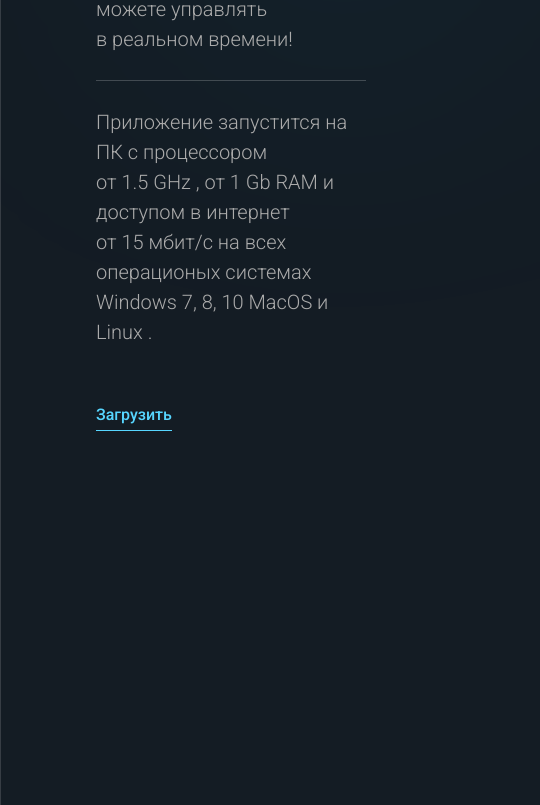
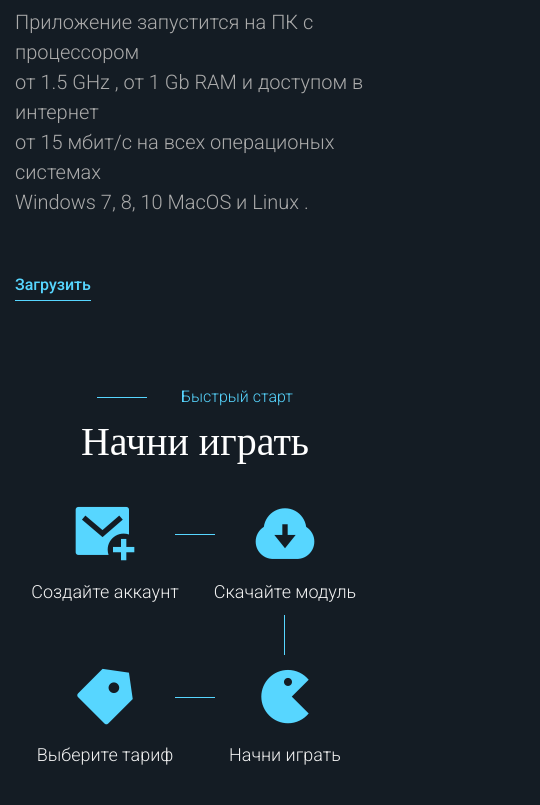
Before and after one commit to Nazar-Ant/War-Play-Cloud, a website built with webpack: page src/index.html in a window 390 px wide. Shown: the part 1195-2000 px from the top of the page, 540 px wide, since content can reach past the window. Built offline with nearby package versions, Linux system fonts and the light colour scheme; a web font is replaced by a local one.

Commit message:
Created get started page

```diff
--- a/src/index.html
+++ b/src/index.html
@@ -119,6 +119,13 @@
       <button class="header__collapse"></button>
     </header>
 
+    <!-- <div
+      data-title
+      data-title-pretext="Облачный гейминг"
+      data-title-text="Как это работает"
+      data-title-start="start"
+    ></div> -->
+
     <main>
       <sectiion class="promo">
         <h2 class="promo__pretitle">Сервис облачного гейминга</h2>
@@ -179,6 +186,40 @@
           </div>
         </div>
       </section>
+
+      <section class="get-started">
+        <div class="container">
+          <div
+            data-title
+            data-title-pretext="Быстрый старт"
+            data-title-text="Начни играть"
+          ></div>
+
+          <div class="get-started__wrapper">
+            <div class="get-started__step">
+              <i class="ri-mail-add-fill ri-4x"></i>
+              <p>Cоздайте аккаунт</p>
+            </div>
+
+            <div class="get-started__step">
+              <i class="ri-download-cloud-fill ri-4x"></i>
+              <p>Cкачайте модуль</p>
+            </div>
+
+            <div class="get-started__step">
+              <i class="ri-price-tag-3-fill ri-4x"></i>
+              <p>Выберите тариф</p>
+            </div>
+
+            <div class="get-started__step">
+              <i class="ri-game-fill ri-4x"></i>
+              <p>Начни играть</p>
+            </div>
+          </div>
+
+          <button class="get-started__start">Начать</button>
+        </div>
+      </section>
     </main>
 
     <footer></footer>
--- a/src/scss/blocks/about.scss
+++ b/src/scss/blocks/about.scss
@@ -6,16 +6,6 @@
     grid-template-columns: repeat(2, 1fr);
     grid-gap: 66px;
     padding: 0 30px;
-
-    &::before {
-      content: "";
-      width: 1px;
-      height: 2200px;
-      background-color: rgba(255, 255, 255, 0.15);
-      position: absolute;
-      top: 0;
-      left: 0;
-    }
   }
 
   &__image {
@@ -99,3 +89,26 @@
     }
   }
 }
+
+@media (max-width: 1000px) {
+  .about {
+    &__content {
+      display: flex;
+      justify-content: center;
+    }
+
+    &__image {
+      display: none;
+    }
+  }
+}
+
+@media (max-width: 768px) {
+  .about {
+    padding-top: 80px;
+
+    &__content {
+      padding: 0 15px;
+    }
+  }
+}
--- /dev/null
+++ b/src/scss/blocks/get-started.scss
@@ -0,0 +1,90 @@
+.get-started {
+  margin-top: 90px;
+
+  &__wrapper {
+    width: 860px;
+
+    display: flex;
+    justify-content: space-between;
+    align-items: center;
+    margin: 90px auto;
+  }
+
+  &__step {
+    display: flex;
+    flex-direction: column;
+    align-items: center;
+    gap: 12px;
+
+    &:not(:last-child)::before {
+      content: "";
+      width: 70px;
+      height: 1px;
+      background-color: var(--blue);
+      position: absolute;
+      top: 32px;
+      right: -70px;
+    }
+
+    p {
+      font-weight: 300;
+      font-size: 21px;
+      line-height: 150%;
+      color: #f1f1f1;
+    }
+  }
+
+  &__start {
+    display: block;
+    margin: 0 auto;
+    font-weight: 500;
+    line-height: 125%;
+    color: var(--blue);
+    border-bottom: 1px solid var(--blue);
+  }
+}
+
+@media (max-width: 1000px) {
+  .get-started {
+    &__wrapper {
+      width: 100%;
+      padding: 0 30px;
+    }
+
+    &__step:not(:last-child)::before {
+      width: 40px;
+      right: -40px;
+    }
+  }
+}
+
+@media (max-width: 768px) {
+  .get-started {
+    &__wrapper {
+      display: grid;
+      grid-template-columns: repeat(2, 1fr);
+      grid-template-rows: repeat(2, 1fr);
+      row-gap: 60px;
+      padding: 0 15px;
+      margin: 40px auto;
+    }
+
+    &__step {
+      &:not(:last-child)::before {
+        right: -20px;
+      }
+
+      &:nth-child(2)::before {
+        width: 1px;
+        height: 40px;
+        top: unset;
+        bottom: -50px;
+        right: 50%;
+      }
+
+      p {
+        font-size: 1.125em;
+      }
+    }
+  }
+}
--- a/src/scss/blocks/header.scss
+++ b/src/scss/blocks/header.scss
@@ -3,7 +3,7 @@
   display: flex;
   justify-content: center;
   align-items: center;
-  gap: 120px;
+  gap: 80px;
   background-color: var(--app-bgc);
   padding: 48px 110px;
   position: fixed;
@@ -38,7 +38,7 @@
     display: flex;
     justify-content: center;
     align-items: center;
-    gap: 50px;
+    gap: 20px;
 
     a {
       line-height: 180%;
--- a/src/scss/blocks/promo.scss
+++ b/src/scss/blocks/promo.scss
@@ -1,5 +1,5 @@
 .promo {
-  width: 1330px;
+  max-width: 1330px;
   height: 780px;
   display: flex;
   flex-direction: column;
@@ -50,7 +50,6 @@
     font-family: "Aire Exterior";
     font-size: 1.5em;
     color: var(--black);
-    margin: 0 auto;
     margin-top: 100px;
     background-color: var(--white);
     clip-path: polygon(90% 0, 100% 50%, 100% 100%, 0 100%, 0 0);
--- a/src/scss/style.scss
+++ b/src/scss/style.scss
@@ -41,3 +41,4 @@ i {
 
 @import "./blocks/promo.scss";
 @import "./blocks/about.scss";
+@import "./blocks/get-started.scss";
```
